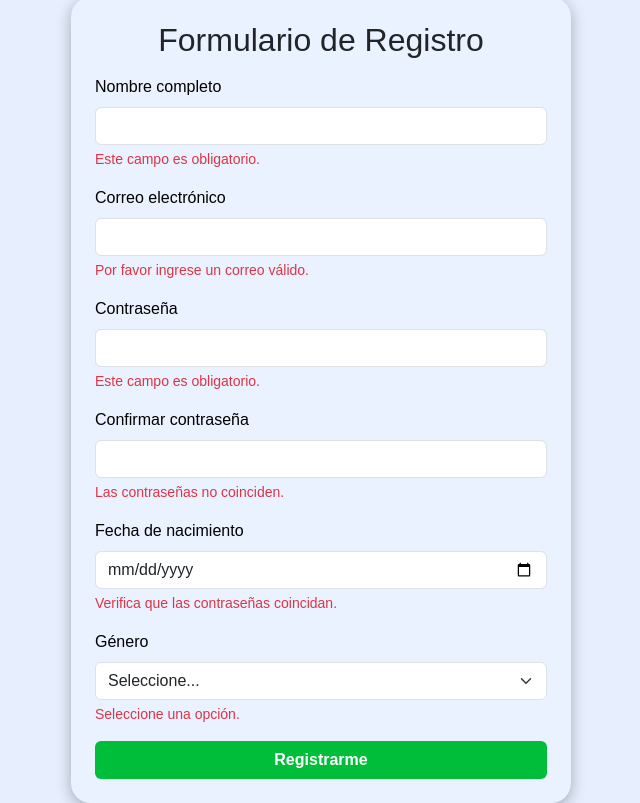
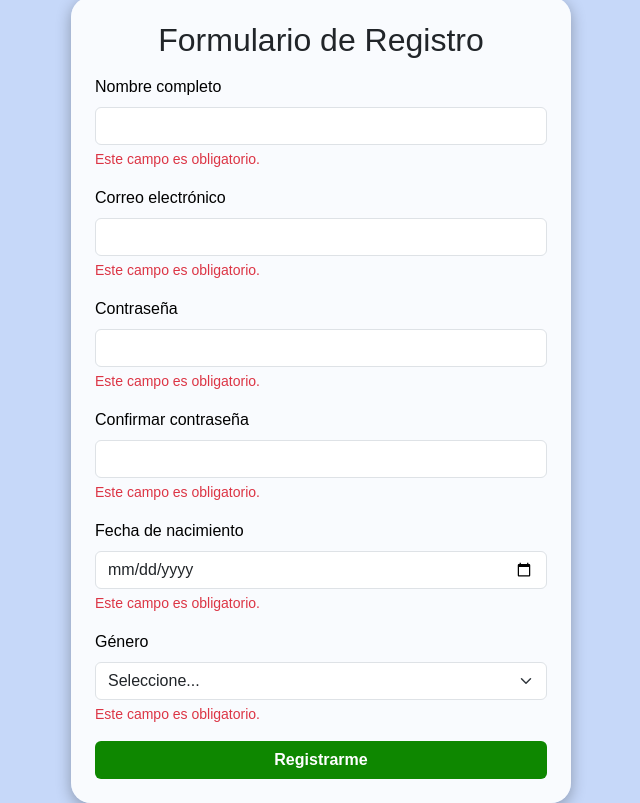
Before and after one commit to NeydaJimenez/plantillaJMNN, a Flask app: page /registrando in a window 1280 px wide. Shown: the whole page, without its empty margins (319-959 px from the left). Run offline with Flask 3, Linux system fonts and the light colour scheme.

Commit message:
Update registrando.html

```diff
--- a/templates/registrando.html
+++ b/templates/registrando.html
@@ -7,8 +7,8 @@
     <link href="https://cdn.jsdelivr.net/npm/bootstrap@5.3.0/dist/css/bootstrap.min.css" rel="stylesheet">
     <style>
         body {
-            background: linear-gradient(to right,rgb(231, 239, 255),rgb(231, 239, 255));
-            color: white;
+            background: linear-gradient(to right, #c6d8f9, #c6d8f9);
+            color: black;
             font-family: 'Poppins', sans-serif;
             height: 100vh;
             display: flex;
@@ -16,7 +16,7 @@
             align-items: center;
         }
         .card {
-            background-color: rgba(255,255,255,0.1);
+            background-color: rgba(255,255,255,0.9);
             border: none;
             border-radius: 20px;
             box-shadow: 0 4px 15px rgba(0,0,0,0.3);
@@ -24,18 +24,23 @@
             max-width: 500px;
         }
         label {
-            color: #000;
+            color: black;
         }
         .btn-custom {
-            background-color:rgb(0, 190, 57);
+            background-color: #0e8700;
             color: white;
             font-weight: bold;
         }
         .btn-custom:hover {
             background-color: #0072ff;
         }
-        .is-invalid {
-            border-color: #dc3545 !important;
+        .invalido {
+            border: 2px solid red !important;
+        }
+        .error-text {
+            color: red;
+            font-size: 0.9em;
+            display: none;
         }
         .invalid-feedback {
             display: block;
@@ -54,7 +59,7 @@
         </div>
         {% endif %}
 
-        <form id="registroForm" action="/registrando" method="POST">
+        <form action="/registrando" method="POST" onsubmit="return validarFormulario()">
             <div class="mb-3">
                 <label for="nombreCompleto" class="form-label">Nombre completo</label>
                 <input type="text" class="form-control" id="nombreCompleto" name="nombreCompleto" required>
@@ -64,7 +69,7 @@
             <div class="mb-3">
                 <label for="email" class="form-label">Correo electrónico</label>
                 <input type="email" class="form-control" id="email" name="email" required>
-                <div class="invalid-feedback">Por favor ingrese un correo válido.</div>
+                <div class="invalid-feedback">Este campo es obligatorio.</div>
             </div>
 
             <div class="mb-3">
@@ -76,13 +81,17 @@
             <div class="mb-3">
                 <label for="confirmPassword" class="form-label">Confirmar contraseña</label>
                 <input type="password" class="form-control" id="confirmPassword" name="confirmPassword" required>
-                <div class="invalid-feedback">Las contraseñas no coinciden.</div>
+                <div class="invalid-feedback">Este campo es obligatorio.</div>
+            </div>
+
+            <div id="mensajeError" class="text-danger mb-3" style="display:none;">
+                X Las contraseñas no coinciden.
             </div>
 
             <div class="mb-3">
                 <label for="fechaNacimiento" class="form-label">Fecha de nacimiento</label>
                 <input type="date" class="form-control" id="fechaNacimiento" name="fechaNacimiento" required>
-                <div class="invalid-feedback">Verifica que las contraseñas coincidan.</div>
+                <div class="invalid-feedback">Este campo es obligatorio.</div>
             </div>
 
             <div class="mb-3">
@@ -92,8 +101,9 @@
                     <option value="Femenino">Femenino</option>
                     <option value="Masculino">Masculino</option>
                     <option value="Otro">Otro</option>
+                    <option value="Prefiero no decirlo">Prefiero no decirlo</option>
                 </select>
-                <div class="invalid-feedback">Seleccione una opción.</div>
+                <div class="invalid-feedback">Este campo es obligatorio.</div>
             </div>
 
             <div class="d-grid">
@@ -103,33 +113,40 @@
     </div>
 
     <script>
-        document.getElementById('registroForm').addEventListener('submit', function(event) {
-            let formIsValid = true;
+        function validarFormulario() {
+            const campos = document.querySelectorAll('input, select');
+            let valido = true;
 
-            const inputs = this.querySelectorAll('input, select');
-            inputs.forEach(input => {
-                input.classList.remove('is-invalid');
+            campos.forEach(campo => {
+                campo.classList.remove('invalido');
+                const errorMsg = campo.parentElement.querySelector('.error-text');
+                if (errorMsg) errorMsg.style.display = 'none';
             });
 
-            const password = document.getElementById('password').value;
-            const confirmPassword = document.getElementById('confirmPassword').value;
-
-            if (password !== confirmPassword) {
-                formIsValid = false;
-                document.getElementById('confirmPassword').classList.add('is-invalid');
-            }
-
-            inputs.forEach(input => {
-                if (!input.value) {
-                    formIsValid = false;
-                    input.classList.add('is-invalid');
+            campos.forEach(campo => {
+                if (!campo.value.trim()) {
+                    campo.classList.add('invalido');
+                    const errorMsg = campo.parentElement.querySelector('.error-text');
+                    if (errorMsg) errorMsg.style.display = 'block';
+                    valido = false;
                 }
             });
 
-            if (!formIsValid) {
-                event.preventDefault();
+            const pass1 = document.getElementById('password').value;
+            const pass2 = document.getElementById('confirmPassword').value;
+            const mensaje = document.getElementById('mensajeError');
+
+            if (pass1 !== pass2) {
+                mensaje.style.display = 'block';
+                document.getElementById('password').classList.add('invalido');
+                document.getElementById('confirmPassword').classList.add('invalido');
+                valido = false;
+            } else {
+                mensaje.style.display = 'none';
             }
-        });
+
+            return valido;
+        }
     </script>
 
 </body>
```
